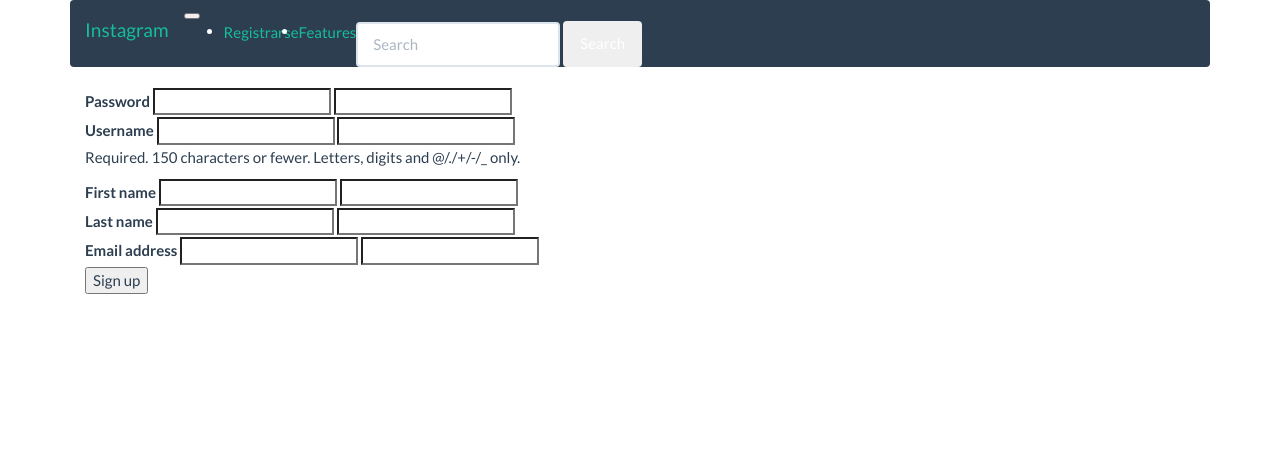
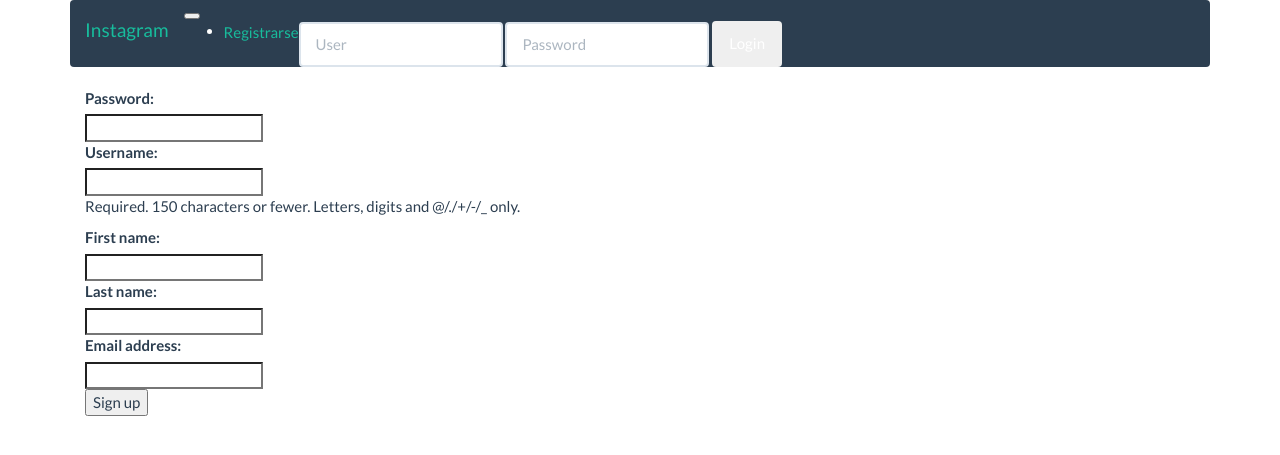
Before and after one commit to javierarams/instagram, a Django app: page /register/nuevo in a window 1280 px wide. Shown: the top 455 px of the page. Run offline with Django 3.2, Linux system fonts and the light colour scheme; parts of the project's set-up code (start-up, migrations or seed data) failed here and were passed over; some libraries are stand-ins or nearby versions.

Commit message:
lo rompi

```diff
--- a/instagram/apps/register/models.py
+++ b/instagram/apps/register/models.py
@@ -12,10 +12,10 @@ class UserProfile(models.Model):
     )
 
     user = models.OneToOneField(User, on_delete=models.CASCADE)
-    nickname = models.CharField(max_length=50, unique=True)
     website = models.CharField(max_length=140)
     bio = models.CharField(max_length=500)
     phone = models.IntegerField()
     gender = models.CharField(max_length=1, choices=GENDERS)
     private = models.BooleanField()
     sugest = models.BooleanField()
+    pic = models.ImageField(upload_to='profilepics')
--- a/instagram/apps/register/views.py
+++ b/instagram/apps/register/views.py
@@ -1,4 +1,4 @@
-from django.shortcuts import render
+from django.shortcuts import render, redirect
 from django.http import HttpResponse
 
 from apps.register.forms import RegisterForm, UserForm
@@ -14,6 +14,8 @@ def register_view(request):
         form = RegisterForm(request.POST)
         if form.is_valid() and user_form.is_valid:
                 user_form.save()
+                form = upf.save(commit=False)
+                form.user = user
                 form.save()
         return redirect('register:index')
     else:
--- a/instagram/instagram/settings.py
+++ b/instagram/instagram/settings.py
@@ -101,6 +101,7 @@ AUTH_PASSWORD_VALIDATORS = [
     },
 ]
 
+#MEDIA_ROOT = '/media/'
 
 # Internationalization
 # https://docs.djangoproject.com/en/2.0/topics/i18n/
--- a/instagram/templates/base/base.html
+++ b/instagram/templates/base/base.html
@@ -12,7 +12,6 @@
 
 <body>
 	<div class="container">
-
 		{% block Navbar %}
 		<nav class="navbar navbar-expand-lg navbar-dark bg-primary clearfix">
 		  	<a class="navbar-brand" href="#">Instagram</a>
@@ -25,19 +24,15 @@
 		      		<li class="nav-item active">
 		        		<a class="nav-link" href="#">Registrarse<span class="sr-only">(current)</span></a>
 		      		</li>
-	      		<li class="nav-item">
-	        		<a class="nav-link" href="#">Features</a>
-	      		</li>
 		    	</ul>
 		    	<form class="form-inline my-2 my-lg-0">
-	      		<input class="form-control mr-sm-2" type="text" placeholder="Search">
-	      		<button class="btn btn-secondary my-2 my-sm-0" type="submit">Search</button>
+		      		<input class="form-control mr-sm-2" type="text" placeholder="User">
+		      		<input class="form-control mr-sm-2" type="text" placeholder="Password">
+		      		<button class="btn btn-secondary my-2 my-sm-0" type="submit">Login</button>
 	    		</form>
 	  		</div>
 		</nav>
-
 		{% endblock %}
-
 		{% block content %}
 		{% endblock %}
 	</div>
--- a/instagram/templates/register/register_form.html
+++ b/instagram/templates/register/register_form.html
@@ -8,9 +8,8 @@
 		{% for field in user_form %}
 			<div>
 				{{ field.errors }}
-				<label for="{{ field.name}}">{{field.label}}</label>
-				<input id="{{ field.name }}" type="text" name="{{ field.name }}" maxlength="100" required />
-				 {{ field }}
+				{{ field.label_tag }}<br>
+        		{{ field }}
 				{% if field.help_text %}
 					<p class="help">{{ field.help_text|safe }}</p>
 				{% endif %}
@@ -19,9 +18,9 @@
 		{% for field in form %}
 			<div>
 				{{ field.errors }}
-				<label for="{{ field.name}}">{{field.label}}</label>
-				<input id="{{ field.name }}" type="text" name="{{ field.name }}" maxlength="100" required />
-				 {{ field }}
+				{{ field.label_tag }}<br>
+        		{{ field }}
+
 				{% if field.help_text %}
 					<p class="help">{{ field.help_text|safe }}</p>
 				{% endif %}
```
Also changed, not shown: 2 other files. Lines whose indentation alone changed are shown as unchanged.
